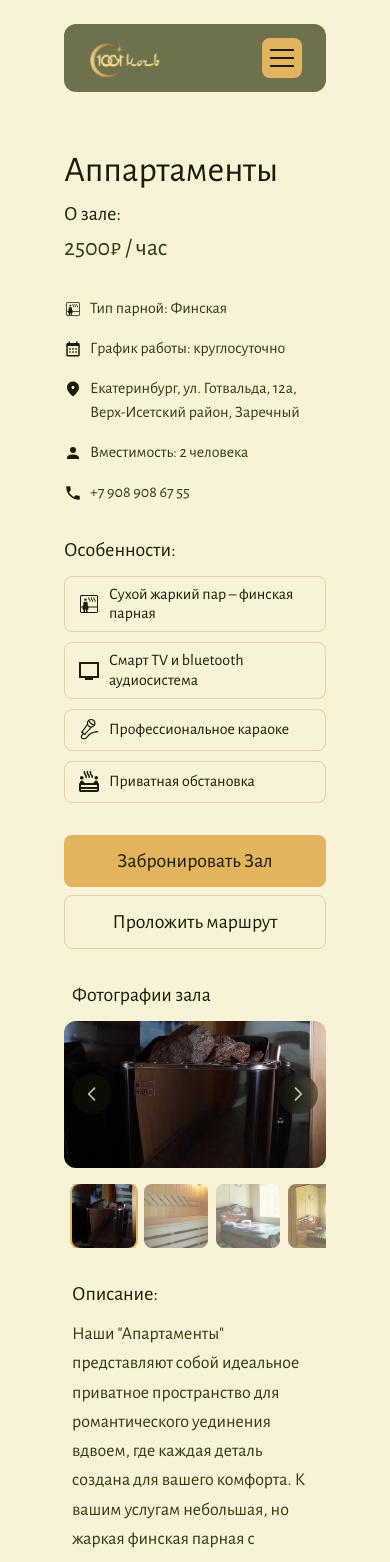
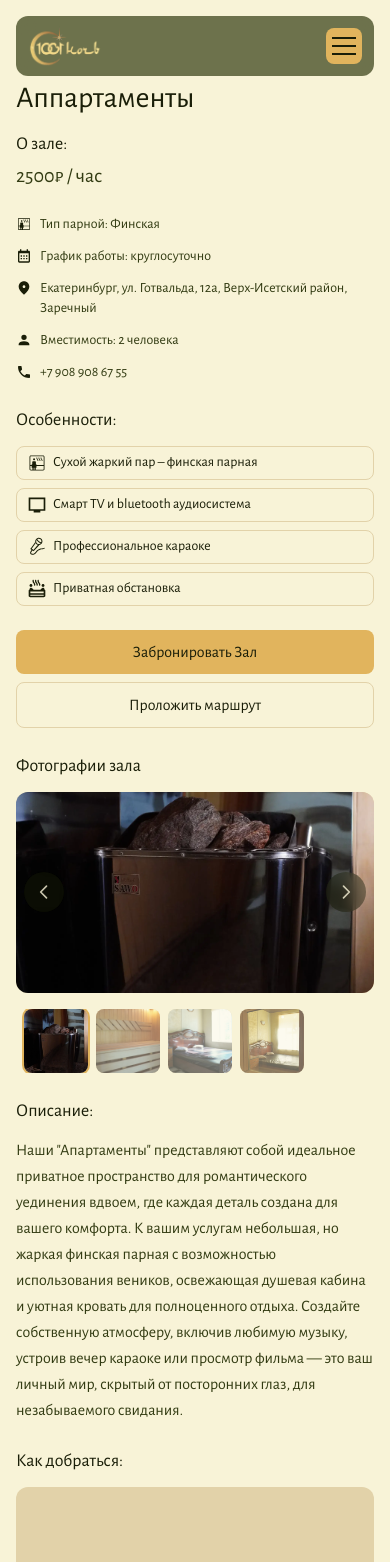
Before and after one commit to Purks1337/sasauni, a Next.js app: page /rooms/apps in a window 390 px wide. Shown: the top 1562 px of the page. Built offline with nearby package versions, Linux system fonts and the light colour scheme.

Commit message:
white theme

```diff
--- a/src/app/page.tsx
+++ b/src/app/page.tsx
@@ -106,20 +106,20 @@ export default function HomePage() {
             <Header />
 
             {/* Main Content - Hero Section */}
-            <div className="flex flex-col items-center justify-center text-center flex-grow" style={{ paddingTop: '256px', paddingBottom: '232px', paddingLeft: '64px', paddingRight: '64px', gap: '48px' }}>
+            <div className="flex flex-col items-center justify-center text-center flex-grow px-4 sm:px-8 lg:px-16" style={{ paddingTop: '120px', paddingBottom: '80px', gap: '32px' }}>
               <motion.div
                 initial={{ opacity: 0, y: 20 }}
                 animate={{ opacity: 1, y: 0 }}
                 transition={{ duration: 0.6, delay: 0.2 }}
-                className="flex flex-col items-center"
+                className="flex flex-col items-center w-full"
                 style={{ gap: '10px' }}
               >
                 {/* Heading Container */}
-                <div className="flex flex-col items-center" style={{ gap: '24px' }}>
-                  <h1 className="text-[32px] font-light text-[#626155] leading-[1.2] tracking-[0.006em]">
+                <div className="flex flex-col items-center w-full" style={{ gap: '16px' }}>
+                  <h1 className="text-2xl sm:text-3xl lg:text-[32px] font-light text-[#626155] leading-[1.2] tracking-[0.006em]">
                     Оздоровительный центр
                   </h1>
-                  <div className="relative" style={{ width: '500px', height: '46px', maxWidth: '100%' }}>
+                  <div className="relative w-full lg:w-[500px] aspect-[500/46]">
                     <Image
                       src="/images/1001.svg"
                       alt="1000 и 1 ночь"
@@ -128,11 +128,10 @@ export default function HomePage() {
                       priority
                     />
                   </div>
-                  <p className="w-[408px] max-w-full text-[20px] font-normal text-[#59584D] leading-[1.5] tracking-[0.006em]">
-                  Погрузитесь в атмосферу спокойствия и роскоши в банном комплексе «1000 и 1 ночь».
+                  <p className="w-full max-w-[408px] text-base sm:text-lg lg:text-[20px] font-normal text-[#59584D] leading-[1.5] tracking-[0.006em] px-4">
+                    Погрузитесь в атмосферу спокойствия и роскоши в банном комплексе «1000 и 1 ночь».
                   </p>
                 </div>
-                {/* Description */}
               </motion.div>
 
               {/* Buttons Wrapper */}
@@ -140,25 +139,24 @@ export default function HomePage() {
                 initial={{ opacity: 0, y: 20 }}
                 animate={{ opacity: 1, y: 0 }}
                 transition={{ duration: 0.6, delay: 0.6 }}
-                className="flex flex-row items-center justify-center flex-wrap"
-                style={{ gap: '10px' }}
+                className="flex flex-col sm:flex-row items-center justify-center w-full gap-2 sm:gap-[10px] px-4"
               >
                 <a
                   href="tel:+79089086755"
-                  className="inline-flex items-center justify-center bg-[#323B12] text-[#D9D5A6] rounded-lg px-6 py-[18px] text-[20px] font-medium leading-[1.2] transition-colors"
+                  className="w-full sm:w-auto inline-flex items-center justify-center bg-[#323B12] text-[#D9D5A6] rounded-lg px-4 sm:px-6 py-3 sm:py-[18px] text-base sm:text-lg lg:text-[20px] font-medium leading-[1.2] transition-colors"
                   style={{ gap: '8px' }}
                 >
-                  <LocalPhoneIcon className="w-6 h-6 flex-shrink-0" style={{ fill: '#FFFFFF' }} />
+                  <LocalPhoneIcon className="w-5 h-5 sm:w-6 sm:h-6 flex-shrink-0" style={{ fill: '#FFFFFF' }} />
                   <span>+7 908 908 67 55</span>
                 </a>
                 <a
                   href="#map"
                   onClick={handleScrollToMap}
-                  className="inline-flex items-center justify-center bg-[#E1B45D] text-[#323B12] rounded-lg px-6 py-[18px] text-[20px] font-medium leading-[1.2] transition-colors cursor-pointer"
+                  className="w-full sm:w-auto inline-flex items-center justify-center bg-[#E1B45D] text-[#323B12] rounded-lg px-4 sm:px-6 py-3 sm:py-[18px] text-base sm:text-lg lg:text-[20px] font-medium leading-[1.2] transition-colors cursor-pointer"
                   style={{ gap: '8px' }}
                 >
-                  <LocalLocationIcon className="w-6 h-6 flex-shrink-0" style={{ fill: '#FFFFFF' }} />
-                  <span>Екатеринбург, ул. Готвальда, 12а</span>
+                  <LocalLocationIcon className="w-5 h-5 sm:w-6 sm:h-6 flex-shrink-0" style={{ fill: '#FFFFFF' }} />
+                  <span className="text-center">Екатеринбург, ул. Готвальда, 12а</span>
                 </a>
               </motion.div>
             </div>
@@ -168,16 +166,14 @@ export default function HomePage() {
         {/* Halls Container Section */}
         <section id="rooms" className="relative bg-[#F8F3D7] w-full" style={{ zIndex: 1 }}>
           <div
-            className="flex flex-col rounded-xl w-full"
+            className="flex flex-col rounded-xl w-full px-4 sm:px-8 lg:px-16 py-8 sm:py-12"
             style={{
               gap: '8px',
-              padding: '0px 64px',
-              minHeight: '553px',
-              height: '553px'
+              minHeight: 'auto'
             }}
           >
             {/* First row: fin, oasis, turkey (3 cards equal width) */}
-            <div className="flex flex-row flex-1 w-full" style={{ gap: '8px' }}>
+            <div className="flex flex-col sm:flex-row flex-1 w-full" style={{ gap: '8px', minHeight: '273px' }}>
               {(['fin', 'fin-small', 'turkey'] as RoomSlug[]).map((slug) => (
                 <div key={slug} className="flex-1 min-w-0">
                   <HallCard slug={slug} room={roomsBySlug[slug]} />
@@ -185,7 +181,7 @@ export default function HomePage() {
               ))}
             </div>
             {/* Second row: apparts and new (50/50 width) */}
-            <div className="flex flex-row flex-1 w-full" style={{ gap: '8px' }}>
+            <div className="flex flex-col sm:flex-row flex-1 w-full" style={{ gap: '8px', minHeight: '273px' }}>
               <div className="flex-1 min-w-0">
                 <HallCard slug="apps" room={roomsBySlug['apps']} />
               </div>
--- a/src/features/view-room/ui/room-view.tsx
+++ b/src/features/view-room/ui/room-view.tsx
@@ -110,43 +110,43 @@ export function RoomView({ room, slug }: RoomViewProps) {
       >
         <div className="flex w-full flex-col min-[1140px]:flex-row min-[1140px]:gap-x-12 xl:gap-x-16">
           {/* Left Column */}
-          <div className="min-[1140px]:w-[40%] xl:w-[426px] flex-shrink-0 space-y-8">
+          <div className="min-[1140px]:w-[40%] xl:w-[426px] flex-shrink-0 space-y-6 sm:space-y-8">
             <div className="space-y-3">
-              <h1 className="text-4xl sm:text-5xl lg:text-[64px] font-medium text-[#1A1E08] leading-none">
+              <h1 className="text-3xl sm:text-4xl md:text-5xl lg:text-[64px] font-medium text-[#1A1E08] leading-tight">
                 {room.title}
               </h1>
               <div className="space-y-1">
-                <p className="text-xl font-medium text-[#1A1E08]">О зале:</p>
-                <p className="text-2xl sm:text-3xl lg:text-4xl text-[#323b12]">{room.price}</p>
+                <p className="text-lg sm:text-xl font-medium text-[#1A1E08]">О зале:</p>
+                <p className="text-xl sm:text-2xl md:text-3xl lg:text-4xl text-[#323b12]">{room.price}</p>
               </div>
             </div>
 
-            <div className="space-y-4 text-base text-[#323b12]">
+            <div className="space-y-3 sm:space-y-4 text-sm sm:text-base text-[#323b12]">
               <div className="flex items-start gap-2">
-                <SteamTypeIcon className="mt-1 flex-shrink-0 text-[#1A1E08]" fill="#1A1E08" />
+                <SteamTypeIcon className="mt-0.5 sm:mt-1 flex-shrink-0 text-[#1A1E08] w-4 h-4 sm:w-[18px] sm:h-[18px]" fill="#1A1E08" />
                 <span>Тип парной: {room.steamType}</span>
               </div>
               <div className="flex items-start gap-2">
-                <WorkHoursIcon className="mt-1 flex-shrink-0 text-[#1A1E08]" fill="#1A1E08" />
+                <WorkHoursIcon className="mt-0.5 sm:mt-1 flex-shrink-0 text-[#1A1E08] w-4 h-4 sm:w-[18px] sm:h-[18px]" fill="#1A1E08" />
                 <span>График работы: {room.workHours}</span>
               </div>
               <div className="flex items-start gap-2">
-                <LocationIcon className="mt-1 flex-shrink-0 text-[#1A1E08]" />
+                <LocationIcon className="mt-0.5 sm:mt-1 flex-shrink-0 text-[#1A1E08] w-4 h-4 sm:w-[18px] sm:h-[18px]" />
                 <span>{room.fullAddress}</span>
               </div>
               <div className="flex items-start gap-2">
-                <UserIcon className="mt-1 flex-shrink-0 text-[#1A1E08]" />
+                <UserIcon className="mt-0.5 sm:mt-1 flex-shrink-0 text-[#1A1E08] w-4 h-4 sm:w-[18px] sm:h-[18px]" />
                 <span>Вместимость: {room.capacityText}</span>
               </div>
               <div className="flex items-start gap-2">
-                <PhoneIcon className="mt-1 flex-shrink-0 text-[#1A1E08]" />
-                <a href={room.phone} className="hover:text-[color:var(--accent)] transition-colors">{formattedPhone}</a>
+                <PhoneIcon className="mt-0.5 sm:mt-1 flex-shrink-0 text-[#1A1E08] w-4 h-4 sm:w-[18px] sm:h-[18px]" />
+                <a href={room.phone} className="hover:text-[color:var(--accent)] transition-colors break-all">{formattedPhone}</a>
               </div>
             </div>
 
             <div className="space-y-3">
-              <p className="text-xl font-medium text-[#1A1E08]">Особенности:</p>
-              <div className="grid grid-cols-1 sm:grid-cols-2 gap-2.5">
+              <p className="text-lg sm:text-xl font-medium text-[#1A1E08]">Особенности:</p>
+              <div className="grid grid-cols-1 sm:grid-cols-2 gap-2 sm:gap-2.5">
                 {room.featureIds.map((fid) => {
                   const spec = featuresById[fid];
                   if (!spec) return null;
@@ -155,22 +155,22 @@ export function RoomView({ room, slug }: RoomViewProps) {
               </div>
             </div>
 
-            <div className="flex flex-col sm:flex-row gap-2">
-              <a href={room.phone} className="flex-1 whitespace-nowrap inline-flex items-center justify-center bg-[#e1b45d] hover:bg-[#d4a04a] text-[#1a1e08] rounded-lg px-3 sm:px-6 py-3 text-xl font-medium transition-colors">
+            <div className="flex flex-col sm:flex-row gap-2 sm:gap-3">
+              <a href={room.phone} className="flex-1 whitespace-nowrap inline-flex items-center justify-center bg-[#e1b45d] hover:bg-[#d4a04a] text-[#1a1e08] rounded-lg px-4 sm:px-6 py-2.5 sm:py-3 text-base sm:text-lg lg:text-xl font-medium transition-colors">
                 Забронировать Зал
               </a>
-              <a href={room.mapLink} target="_blank" rel="noopener noreferrer" className="flex-1 whitespace-nowrap inline-flex items-center justify-center border border-[#E2D2A9] hover:border-[color:var(--accent)] text-[#1A1E08] hover:text-[color:var(--accent)] rounded-lg px-3 sm:px-6 py-3 text-xl font-normal transition-colors">
+              <a href={room.mapLink} target="_blank" rel="noopener noreferrer" className="flex-1 whitespace-nowrap inline-flex items-center justify-center border border-[#E2D2A9] hover:border-[color:var(--accent)] text-[#1A1E08] hover:text-[color:var(--accent)] rounded-lg px-4 sm:px-6 py-2.5 sm:py-3 text-base sm:text-lg lg:text-xl font-normal transition-colors">
                 Проложить маршрут
               </a>
             </div>
           </div>
 
           {/* Right Column */}
-          <div className="mt-8 min-[1140px]:mt-0 min-[1140px]:flex-1 space-y-8 min-w-0">
+          <div className="mt-6 sm:mt-8 min-[1140px]:mt-0 min-[1140px]:flex-1 space-y-6 sm:space-y-8 min-w-0">
             <div className="space-y-3">
-              <p className="px-2 sm:px-0 text-xl font-medium text-[#1A1E08]">Фотографии зала</p>
+              <p className="text-lg sm:text-xl font-medium text-[#1A1E08]">Фотографии зала</p>
               {images && images.length > 0 ? (
-                    <div className="sticky top-28">
+                    <div className="sticky top-20 sm:top-24 lg:top-28">
                   <div className="relative aspect-video w-full overflow-hidden rounded-xl flex items-center justify-center bg-[#E2D2A9]">
                     <AnimatePresence initial={false} custom={direction}>
                       <motion.div
@@ -266,15 +266,15 @@ export function RoomView({ room, slug }: RoomViewProps) {
               )}
             </div>
 
-            <div className="px-2 sm:px-0 space-y-3">
-              <p className="text-xl font-medium text-[#1A1E08]">Описание:</p>
-              <p className="text-lg text-[#323b12] leading-relaxed">
+            <div className="space-y-3">
+              <p className="text-lg sm:text-xl font-medium text-[#1A1E08]">Описание:</p>
+              <p className="text-base sm:text-lg text-[#323b12] leading-relaxed">
                 {room.description}
               </p>
             </div>
 
-            <div id="map" className="px-2 sm:px-0 space-y-3">
-              <p className="text-xl font-medium text-[#1A1E08]">Как добраться:</p>
+            <div id="map" className="space-y-3">
+              <p className="text-lg sm:text-xl font-medium text-[#1A1E08]">Как добраться:</p>
               <YandexMap />
             </div>
           </div>
--- a/src/shared/ui/feature-pill.tsx
+++ b/src/shared/ui/feature-pill.tsx
@@ -8,9 +8,9 @@ interface FeaturePillProps {
 
 export function FeaturePill({ icon: IconComponent, label, className }: FeaturePillProps) {
   return (
-    <div className={`flex items-center gap-2 border rounded-lg px-3 py-2 bg-[#F8F3D7] border-[#E2D2A9] ${className ?? ''}`}>
-      <IconComponent width={24} height={24} className="text-[#1A1E08] flex-shrink-0" />
-      <span className="text-[#1A1E08] text-base leading-[1.2]">{label}</span>
+    <div className={`flex items-center gap-1.5 sm:gap-2 border rounded-lg px-2.5 sm:px-3 py-1.5 sm:py-2 bg-[#F8F3D7] border-[#E2D2A9] ${className ?? ''}`}>
+      <IconComponent width={20} height={20} className="sm:w-6 sm:h-6 text-[#1A1E08] flex-shrink-0" />
+      <span className="text-[#1A1E08] text-sm sm:text-base leading-[1.2]">{label}</span>
     </div>
   );
 }
--- a/src/shared/ui/hall-card.tsx
+++ b/src/shared/ui/hall-card.tsx
@@ -75,10 +75,10 @@ export function HallCard({ room, slug }: HallCardProps) {
 
         {/* Layer 4: hall-heading-wrapper - Title and price (z-index above filters, below header) */}
         <div className="relative flex flex-col self-stretch" style={{ zIndex: 10, position: 'relative' }}>
-          <h3 className="text-[36px] font-medium text-[#F7F3C4] leading-[1.2] tracking-[0.006em]">
+          <h3 className="text-2xl sm:text-3xl lg:text-[36px] font-medium text-[#F7F3C4] leading-[1.2] tracking-[0.006em]">
             {room.title}
           </h3>
-          <p className="text-[24px] font-normal text-[#F7F3C4] leading-[1.2] tracking-[0.006em] mt-0">
+          <p className="text-lg sm:text-xl lg:text-[24px] font-normal text-[#F7F3C4] leading-[1.2] tracking-[0.006em] mt-0">
             {room.price}
           </p>
         </div>
--- a/src/widgets/footer/ui/footer.tsx
+++ b/src/widgets/footer/ui/footer.tsx
@@ -19,15 +19,15 @@ export function Footer() {
 
   return (
     <footer className="bg-[#F8F3D7] text-[#323b12] border-t border-[#E2D2A9]">
-      <div className="max-w-7xl mx-auto px-4 sm:px-6 lg:px-8">
-        <div className="py-12 md:py-16 grid grid-cols-1 md:grid-cols-12 gap-8">
+      <div className="w-full px-4 sm:px-8 lg:px-16">
+        <div className="py-8 sm:py-12 md:py-16 grid grid-cols-1 md:grid-cols-12 gap-6 sm:gap-8">
           {/* Logo and description */}
           <div className="md:col-span-12 lg:col-span-4 text-center lg:text-left">
             <div className="inline-block">
-              <Logo href="/" className="h-auto w-48" />
+              <Logo href="/" className="h-auto w-32 sm:w-40 lg:w-48" />
             </div>
-            <p className="mt-4 text-sm max-w-xs mx-auto lg:mx-0">
-              Оздоровительный центр в Екатеринбурге. Отдых для души и тела в атмосфере восточной сказки.
+            <p className="mt-3 sm:mt-4 text-xs sm:text-sm max-w-xs mx-auto lg:mx-0">
+              Оздоровительный центр в Екатеринбурге. Отдых для души и тела в атмосфере восточной сказки.
             </p>
           </div>
 
@@ -85,7 +85,7 @@ export function Footer() {
         </div>
 
         {/* Bottom bar */}
-        <div className="border-t border-[#E2D2A9] py-6 text-center text-xs text-[#323b12]">
+        <div className="border-t border-[#E2D2A9] py-4 sm:py-6 text-center text-xs text-[#323b12]">
           <p>&copy; {currentYear} 1001 ночь. Все права защищены.</p>
         </div>
       </div>
--- a/src/widgets/header/ui/header.tsx
+++ b/src/widgets/header/ui/header.tsx
@@ -14,17 +14,17 @@ interface HeaderProps {
  */
 export function Header({ bookingPhone = 'tel:+79089086755' }: HeaderProps) {
   return (
-    <div className="fixed top-0 left-0 right-0" style={{ padding: '24px 64px', zIndex: 2147483647 }}>
+    <div className="fixed top-0 left-0 right-0 px-4 sm:px-8 lg:px-16 pt-4 sm:pt-6" style={{ zIndex: 2147483647 }}>
       <div className="w-full">
         {/* Header Bar */}
-        <div className="bg-[rgba(50,59,18,0.7)] backdrop-blur-[10px] rounded-xl px-6 py-3 flex items-center justify-between relative" style={{ gap: '42px' }}>
+        <div className="bg-[rgba(50,59,18,0.7)] backdrop-blur-[10px] rounded-xl px-3 sm:px-6 py-2 sm:py-3 flex items-center justify-between relative gap-2 sm:gap-4 lg:gap-[42px]">
           {/* Logo - always on the left */}
           <div className="flex items-center flex-shrink-0">
-            <Logo href="/" className="w-40 min-[1140px]:w-48 h-auto" />
+            <Logo href="/" className="w-24 sm:w-32 md:w-40 lg:w-48 h-auto" />
           </div>
 
           {/* Navigation - rooms links */}
-          <div className="hidden min-[1140px]:flex items-center flex-shrink-0" style={{ gap: '48px' }}>
+          <div className="hidden lg:flex items-center flex-shrink-0" style={{ gap: '48px' }}>
             <Link href="/rooms/fin" className="text-[#F8F3D7] text-[14px] font-normal leading-[1.2] hover:text-[color:var(--accent)] transition-colors">
               Финский зал
             </Link>
@@ -43,7 +43,7 @@ export function Header({ bookingPhone = 'tel:+79089086755' }: HeaderProps) {
           </div>
 
           {/* Right side: Social icons and Book button */}
-          <div className="hidden min-[1140px]:flex items-center flex-shrink-0" style={{ gap: '48px' }}>
+          <div className="hidden lg:flex items-center flex-shrink-0" style={{ gap: '48px' }}>
             <div className="flex items-center" style={{ gap: '24px' }}>
               <a href="https://wa.me/79089086755" aria-label="WhatsApp" className="inline-flex p-2 rounded-lg hover:bg-[rgba(248,243,215,0.2)] transition-colors">
                 <WhatsappIcon className="w-5 h-5 text-[#F8F3D7]" />
@@ -52,13 +52,13 @@ export function Header({ bookingPhone = 'tel:+79089086755' }: HeaderProps) {
                 <TelegramIcon className="w-5 h-5 text-[#F8F3D7]" />
               </a>
             </div>
-            <a href={bookingPhone} className="bg-[#F8F3D7] text-[#323B12] rounded-xl px-6 py-3 text-[14px] font-medium uppercase tracking-[0.02em] w-[156px] text-center hover:opacity-90 transition-opacity">
+            <a href={bookingPhone} className="bg-[#F8F3D7] text-[#323B12] rounded-xl px-4 sm:px-6 py-2 sm:py-3 text-xs sm:text-[14px] font-medium uppercase tracking-[0.02em] w-auto sm:w-[156px] text-center hover:opacity-90 transition-opacity whitespace-nowrap">
               Забронировать
             </a>
           </div>
 
           {/* Mobile menu */}
-          <div className="min-[1140px]:hidden flex-shrink-0 ml-auto">
+          <div className="lg:hidden flex-shrink-0 ml-auto">
             <MobileMenu />
           </div>
         </div>
--- a/src/widgets/header/ui/mobile-menu.tsx
+++ b/src/widgets/header/ui/mobile-menu.tsx
@@ -18,7 +18,7 @@ export function MobileMenu() {
         aria-label="Открыть меню"
         aria-expanded={isMenuOpen}
         onClick={openMenu}
-        className="min-[1140px]:hidden rounded-lg w-10 h-10 bg-[#e1b45d] flex flex-col items-center justify-center active:scale-[0.98] transition-transform"
+        className="lg:hidden rounded-lg w-9 h-9 sm:w-10 sm:h-10 bg-[#e1b45d] flex flex-col items-center justify-center active:scale-[0.98] transition-transform"
       >
         <span className="block w-6 h-[2px] bg-[#1A1E08]" />
         <span className="block w-6 h-[2px] bg-[#1A1E08] mt-1.5" />
@@ -30,9 +30,9 @@ export function MobileMenu() {
           <button
             aria-label="Закрыть меню"
             onClick={closeMenu}
-            className="min-[1140px]:hidden fixed inset-0 z-[100] bg-[#1A1E08]/40"
+            className="lg:hidden fixed inset-0 z-[100] bg-[#1A1E08]/40"
           />
-          <div className="min-[1140px]:hidden fixed right-0 top-0 z-[110] h-full w-80 max-w-[80%] bg-[#F8F3D7] border-l border-[#E2D2A9] p-5 flex flex-col gap-6 shadow-lg">
+          <div className="lg:hidden fixed right-0 top-0 z-[110] h-full w-80 max-w-[85%] sm:max-w-[80%] bg-[#F8F3D7] border-l border-[#E2D2A9] p-4 sm:p-5 flex flex-col gap-4 sm:gap-6 shadow-lg">
             <div className="flex items-center justify-between">
               <span className="text-[#1A1E08] text-lg">Меню</span>
               <button
--- a/src/widgets/room-display/ui/room-display.tsx
+++ b/src/widgets/room-display/ui/room-display.tsx
@@ -19,7 +19,7 @@ export function RoomDisplay({ room, slug }: RoomDisplayProps) {
       <div className="relative z-10 flex flex-col">
         <Header bookingPhone={room.phone} />
 
-        <main className="w-full flex-grow flex flex-col pb-16 pt-38" style={{ paddingLeft: '64px', paddingRight: '64px' }}>
+        <main className="w-full flex-grow flex flex-col pb-8 sm:pb-12 lg:pb-16 pt-20 sm:pt-24 lg:pt-32 px-4 sm:px-8 lg:px-16">
           <RoomView room={room} slug={slug} />
         </main>
       </div>
```
